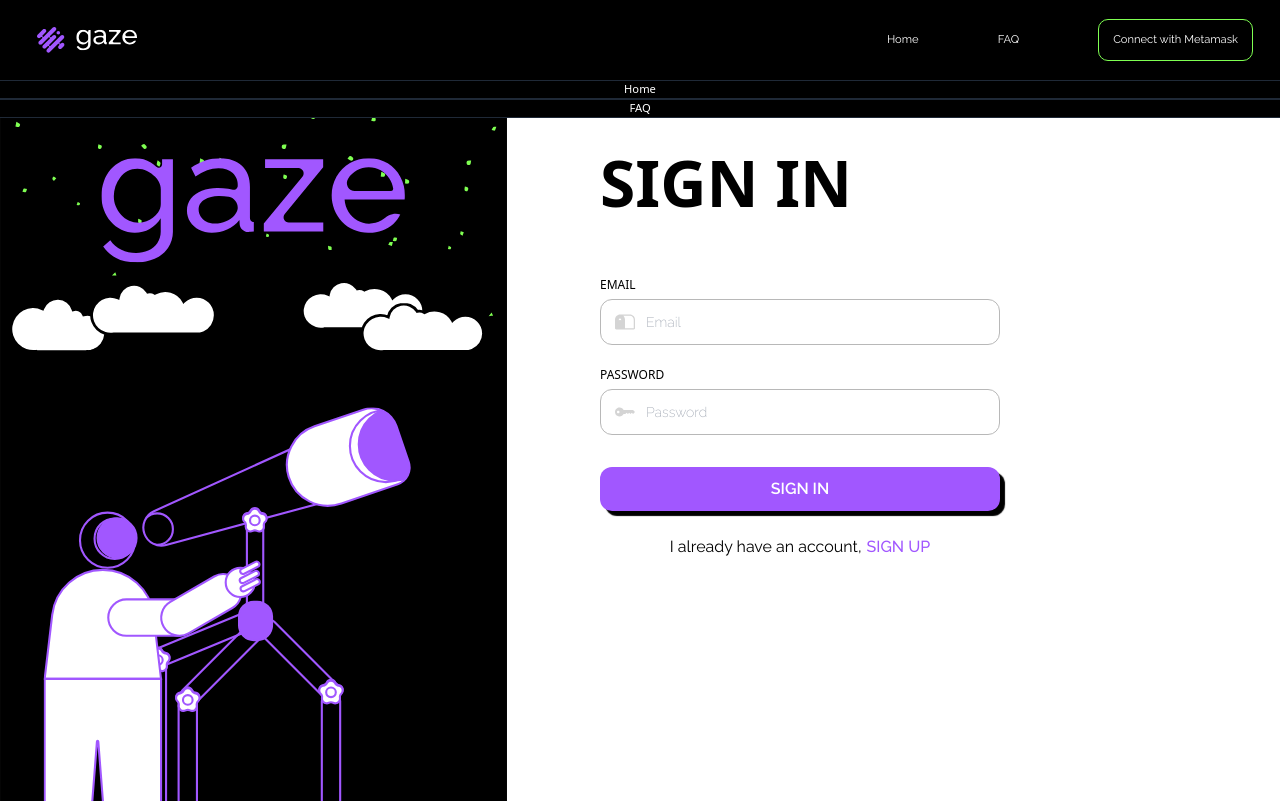
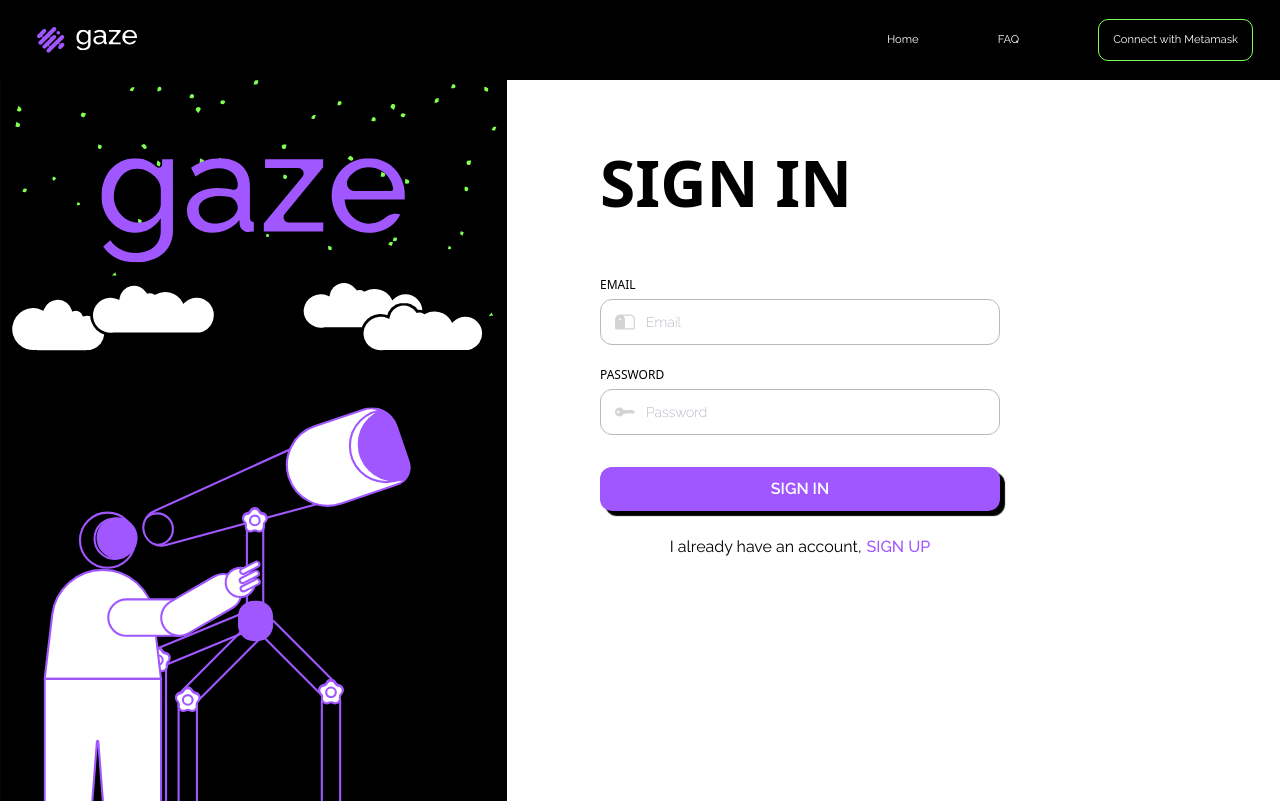
Before and after one commit to 6amson/Gaze-frontend, a Next.js app: page /signin in a window 1280 px wide. Built offline with nearby package versions, Linux system fonts and the light colour scheme.

Commit message:
clean up

```diff
--- a/src/app/components/globals/Header.tsx
+++ b/src/app/components/globals/Header.tsx
@@ -15,8 +15,8 @@ export default function Header() {
   const [isMobileMenuOpen, setMobileMenuOpen] = useState(false);
 
   return (
-    <div className="w-full bg-black z-40 relative top-0 ">
-      <div className=" z-40 font-raleWay m-auto absolute bg-black  text-white w-full max-w-[1440px]  sm:h-[80px] h-[45px]  flex items-center relative">
+    <div className="w-full  z-40 relative bg-black  ">
+      <div className=" z-40 font-raleWay m-auto absolute bg-black   text-white w-full max-w-[1440px]  sm:h-[80px] h-[45px]  flex items-center relative">
         <Image
           src={whiteTextIconLogo.src}
           alt="logo with text"
@@ -56,8 +56,8 @@ export default function Header() {
       </div>
 
       <div
-        className={` bg-black h-fit w-full duration-300 absolute z-0 flex flex-col text-center ${
-          isMobileMenuOpen ? "-top-[100%]" : "top-[100%]"
+        className={` bg-black h-fit w-full duration-300 sm:hidden absolute z-0 flex flex-col text-center ${
+          !isMobileMenuOpen ? "-top-[100%]" : "top-[100%]"
         }`}
       >
         {headerButtons.map((item, index) => {
--- /dev/null
+++ b/src/app/components/landingpage/HowToGetStarted.tsx
@@ -0,0 +1,3 @@
+export default function HowToGetStarted() {
+  return <div className="h-screen bg-white w-full"></div>;
+}
--- a/src/app/globals.css
+++ b/src/app/globals.css
@@ -1,7 +1,6 @@
 @tailwind base;
 @tailwind components;
 @tailwind utilities;
-
 
 * {
   box-sizing: border-box;
@@ -13,6 +12,7 @@ html,
 body {
   max-width: 100vw;
   overflow-x: hidden;
+  overflow: initial;
 }
 
 a {
--- a/src/app/layout.tsx
+++ b/src/app/layout.tsx
@@ -20,9 +20,7 @@ export default function RootLayout({
 }) {
   return (
     <html lang="en">
-      <body>
-        {children}
-      </body>
+      <body>{children}</body>
     </html>
   );
 }
--- a/src/app/page.tsx
+++ b/src/app/page.tsx
@@ -1,9 +1,15 @@
 import Hero from "./components/landingpage/Hero";
+import HowToGetStarted from "./components/landingpage/HowToGetStarted";
+import Header from "./components/globals/Header";
 
 export default function Index() {
   return (
     <div className=" h-screen bg-black   text-4xl">
+      <div className="fixed w-full z-40">
+        <Header></Header>
+      </div>
       <Hero></Hero>
+      <HowToGetStarted></HowToGetStarted>
     </div>
   );
 }
```
Also changed, not shown: src/app/components/landingpage/Hero.tsx (+2 -3 lines).
